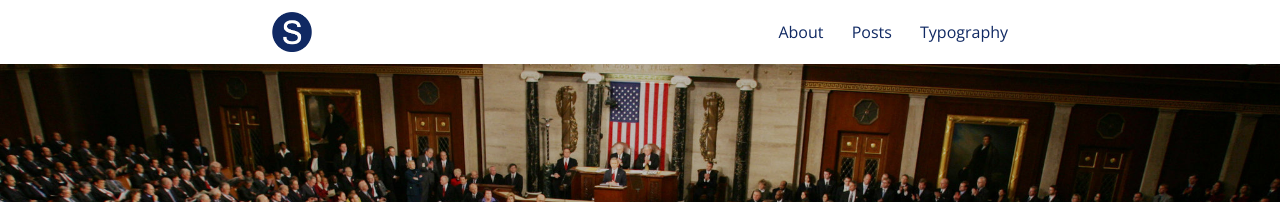
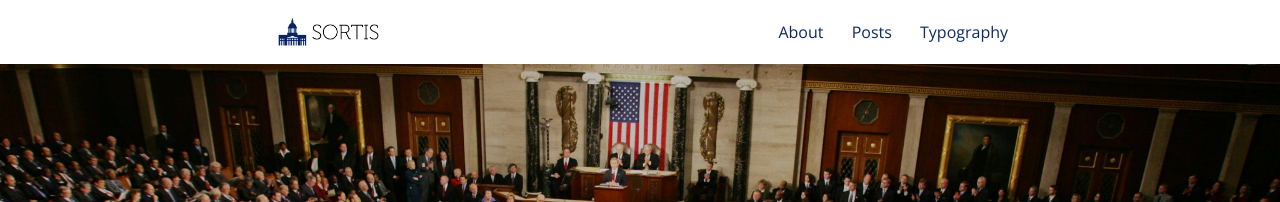
Before and after one commit to colinphipps/Sortis, a Jekyll site: the page built from index.html, in a window 1280 px wide. Shown: the top 202 px of the page. Built offline with Jekyll 4.4.1, drawn with Linux system fonts in a browser that asks for light colours; nearby versions of some CDN libraries; the list of posts is cut into pages by our own code; a style sheet for code colours, icons or effects is not loaded.

Commit message:
LOGO CHANGE

```diff
--- a/_sass/base/_variables.scss
+++ b/_sass/base/_variables.scss
@@ -29,7 +29,7 @@ $white: #fff;
 // Flat UI Colors. For more, see http://flatuicolors.com/
 $turquoise: #1abc9c;	// Turqoise
 $green: #27ae60;	  	// Nephritis
-$blue: #102963;				// Belize Hole
+$blue: #102963;				// Gov Blue
 $purple: #8e44ad;			// Wisteria
 $orange: #d35400;			// Pumpkin
 $red:	#c0392b;				// Pomegranate
```
Also changed, not shown: assets/logo.png.
